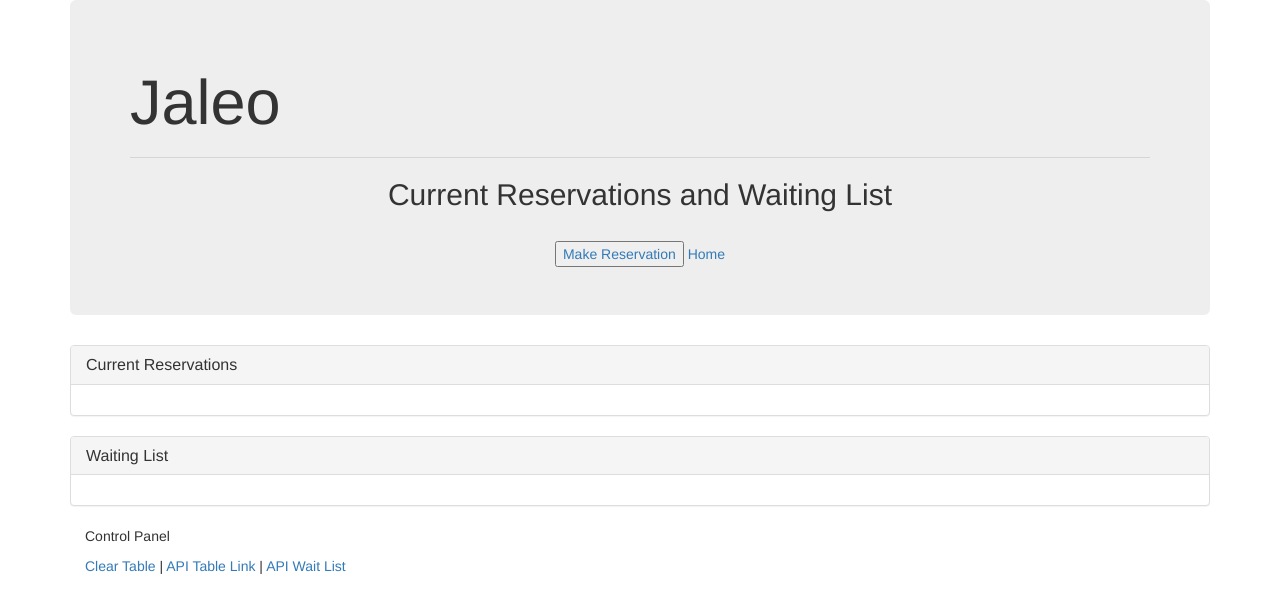
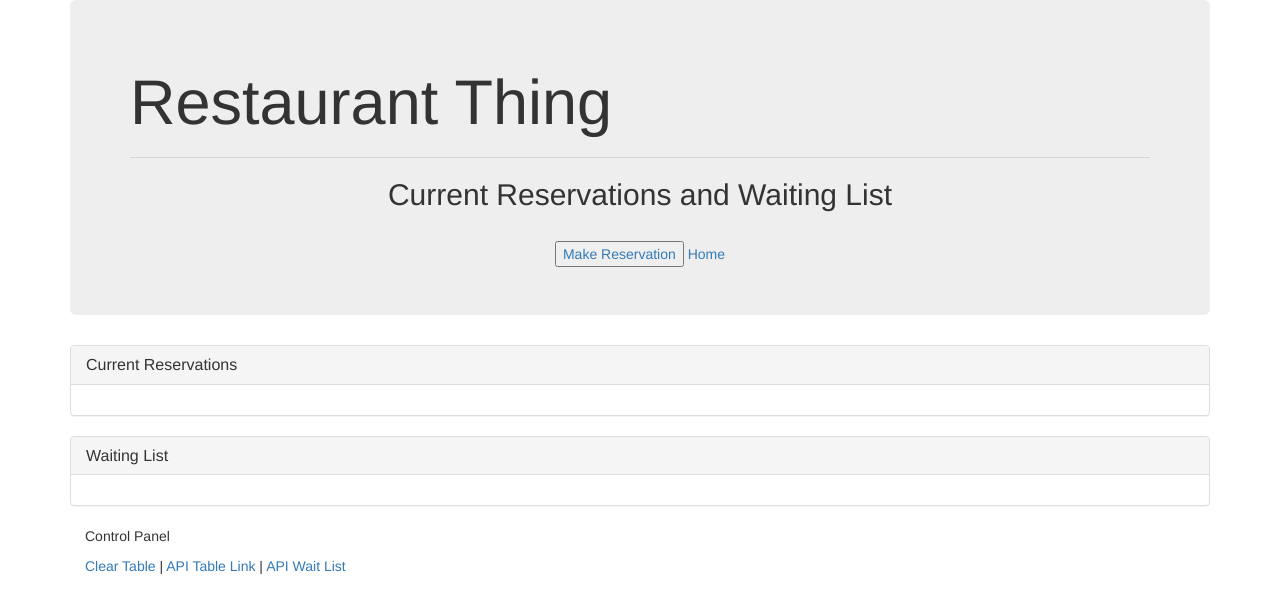
Before and after one commit to wlawsonkelly/restaurant-thing, a website: page home.html in a window 1280 px wide. Drawn offline with nearby package versions, Linux system fonts and the light colour scheme; no server answers.

Commit message:
rebranding

```diff
--- a/home.html
+++ b/home.html
@@ -2,7 +2,7 @@
 
 <head>
     <meta charset="UTF-8">
-    <title>Tables Page</title>
+    <title>Restaurant Thing</title>
 
 
     <link rel="stylesheet" href="https://maxcdn.bootstrapcdn.com/bootstrap/3.3.6/css/bootstrap.min.css" integrity="sha384-1q8mTJOASx8j1Au+a5WDVnPi2lkFfwwEAa8hDDdjZlpLegxhjVME1fgjWPGmkzs7" crossorigin="anonymous">
@@ -16,7 +16,7 @@
     <div class="container">
 
         <div class="jumbotron">
-            <h1>Jaleo</h1>
+            <h1>Restaurant Thing</h1>
             <hr>
             <h2 class="text-center">Current Reservations and Waiting List</h2>
             <br>
```
